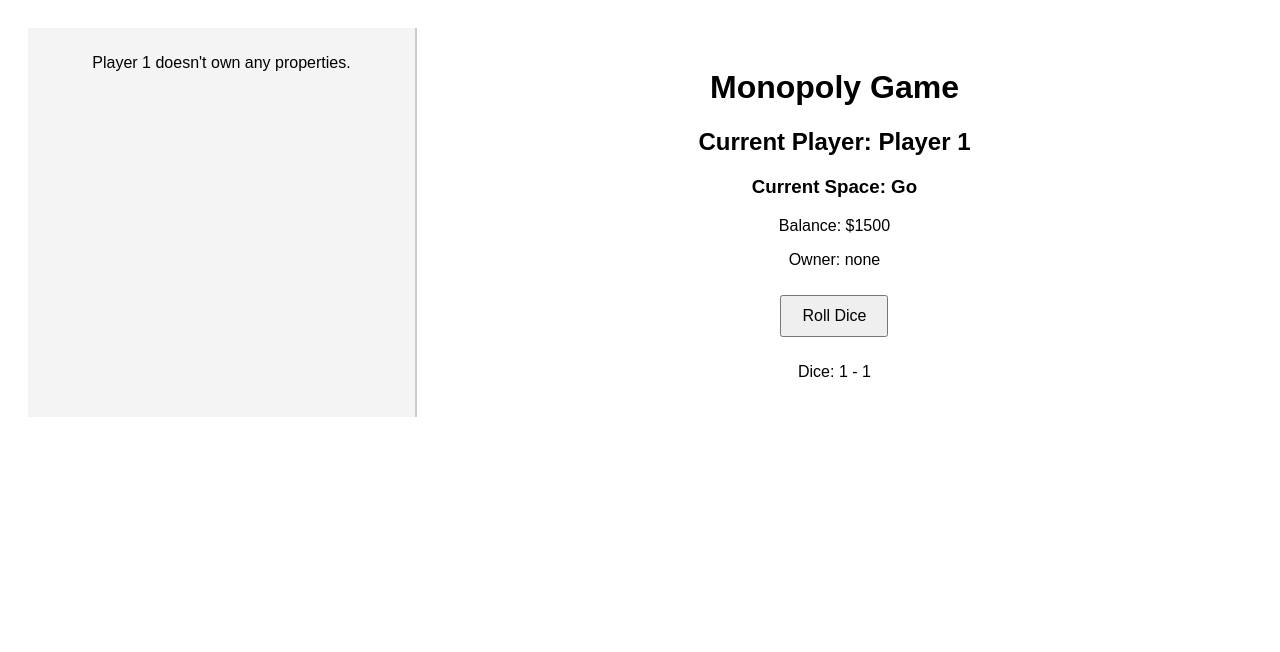
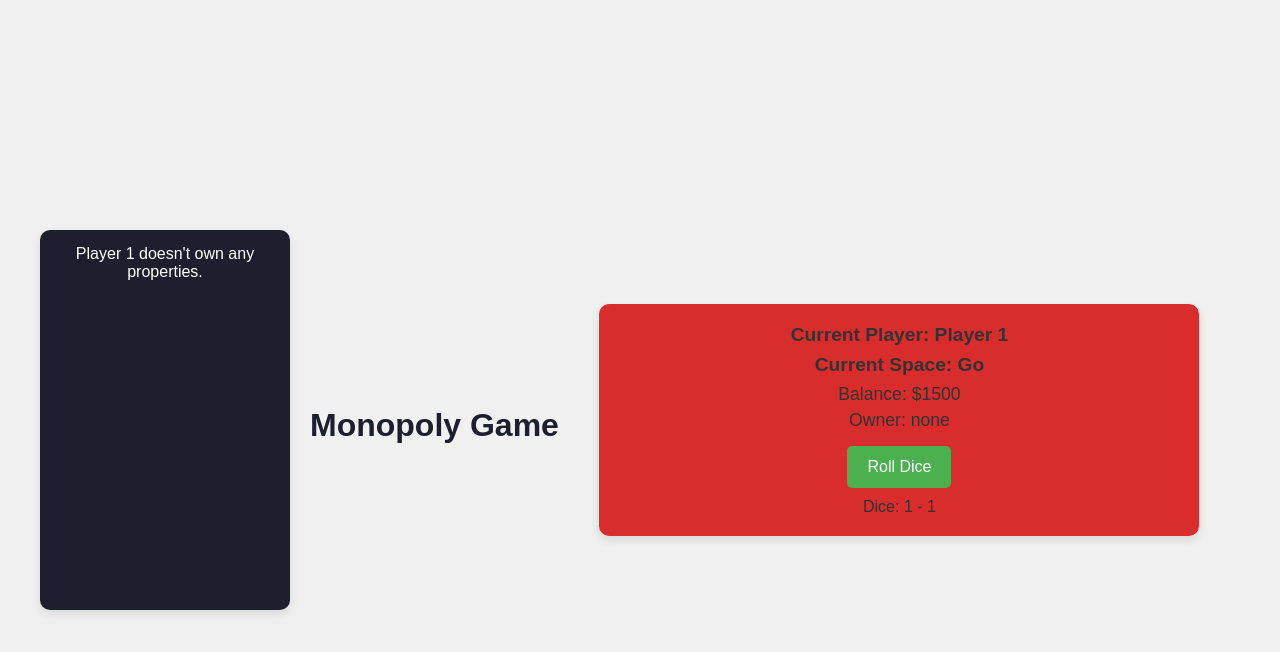
Before and after one commit to annawierzbik/MonopolyAssistant, a React (Create React App) app: page / in a window 1280 px wide. Shown: the top 652 px of the page. Built offline with nearby package versions, Linux system fonts and the light colour scheme.

Commit message:
cos dodalam

```diff
--- a/src/App.css
+++ b/src/App.css
@@ -1,32 +1,167 @@
 /* app.css */
 
+/* Ogólny reset stylów */
+* {
+  margin: 0;
+  padding: 0;
+  box-sizing: border-box;
+}
+
+/* Tło i ogólny wygląd */
+body {
+  font-family: 'Arial', sans-serif;
+  background-color: #f0f0f0;
+  color: #333;
+}
+
+/* Kontener główny */
 .app-container {
   display: flex;
-  justify-content: space-between; /* Rozdziela elementy na dwie części */
+  justify-content: flex-start;
+  margin: 20px;
   padding: 20px;
+  height: 100vh;
+  align-items: center;
 }
 
+/* Lewa część - Posiadłości */
 .left-panel {
-  width: 30%; /* Określamy szerokość panelu po lewej stronie */
-  background-color: #f4f4f4;
-  padding: 10px;
-  border-right: 2px solid #ccc;
+  width: 250px; /* Wąska lista */
+  padding: 15px;
+  background-color: #1d1f2f;
+  color: white;
+  border-radius: 10px;
+  box-shadow: 0 4px 10px rgba(0, 0, 0, 0.1);
+  margin-right: 20px; /* Odstęp od prawego panelu */
+  height: 50%; /* Wypełnia całą wysokość kontenera */
 }
 
-.right-panel {
-  width: 65%; /* Panel na resztę ekranu */
-  padding: 20px;
+/* Tytuł posiadłości */
+.left-panel h3 {
+  font-size: 1.4rem;
+  margin-bottom: 10px;
 }
 
-.left-panel h3 {
-  margin-top: 0;
-}
-
-ul {
+/* Lista posiadłości gracza */
+.left-panel ul {
   list-style-type: none;
   padding-left: 0;
 }
 
-li {
-  padding: 5px 0;
+.left-panel ul li {
+  font-size: 1.2rem;
+  margin-bottom: 8px;
 }
+
+/* Prawa część - Informacje o grze */
+.right-panel {
+  flex-grow: 1; /* Zajmuje pozostałą przestrzeń */
+  padding: 20px;
+  background-color: #d92d2d;
+  border-radius: 10px;
+  box-shadow: 0 4px 10px rgba(0, 0, 0, 0.1);
+  max-width: 600px; /* Maksymalna szerokość */
+  text-align: center;
+  margin-left: auto;
+  margin-right: auto; /* Wyśrodkowanie w poziomie */
+  z-index: 10; /* Upewniamy się, że ten panel będzie na wierzchu */
+}
+
+/* Tytuł gry */
+.title-container h1 {
+  font-size: 2rem;
+  color: #1d1f2f;
+  margin-top: 10px;
+}
+
+.title-container h2 {
+  font-size: 1.6rem;
+  color: #333;
+  margin-bottom: 10px;
+}
+
+/* Informacje o grze */
+.current-info h3 {
+  font-size: 1.2rem;
+  color: #333;
+  margin-bottom: 8px;
+}
+
+.current-info p {
+  font-size: 1.1rem;
+  margin-bottom: 5px;
+}
+
+/* Przyciski (w tym te w dialogu zakupu) */
+button {
+  background-color: #4CAF50;
+  color: white;
+  padding: 12px 20px;
+  border: none;
+  border-radius: 5px;
+  cursor: pointer;
+  font-size: 1rem;
+  margin: 10px 5px;
+  transition: background-color 0.3s;
+}
+
+button:hover {
+  background-color: #45a049;
+}
+
+button:disabled {
+  background-color: #b5b5b5;
+  cursor: not-allowed;
+}
+
+/* Dialog zakupu nieruchomości */
+.purchase-dialog {
+  position: absolute;
+  top: 50%;
+  left: 50%;
+  transform: translate(-50%, -50%);
+  background-color: white;
+  padding: 20px;
+  border-radius: 10px;
+  box-shadow: 0 4px 10px rgba(0, 0, 0, 0.3);
+  text-align: center;
+  z-index: 10;
+}
+
+.purchase-dialog p {
+  font-size: 1.2rem;
+  margin-bottom: 15px;
+}
+
+/* Styl dla komunikatów i przycisków w dialogu przejścia */
+.skip-dialog {
+  text-align: center;
+  margin-top: 20px;
+  font-size: 1.2rem;
+}
+
+.skip-dialog button {
+  margin-top: 10px;
+  font-size: 1rem;
+  padding: 12px 25px;
+  background-color: #007BFF;
+  border: none;
+  border-radius: 5px;
+}
+
+.skip-dialog button:hover {
+  background-color: #0056b3;
+}
+
+/* Responsywność */
+@media (max-width: 768px) {
+  .app-container {
+    flex-direction: column;
+    align-items: center;
+  }
+
+  .left-panel, .right-panel {
+    width: 90%;
+    margin: 10px 0;
+  }
+}
--- a/src/App.js
+++ b/src/App.js
@@ -68,18 +68,24 @@
 
   return (
     <div className="app-container">
-      {/* Kontener na posiadłości po lewej stronie */}
+      {/* Lewa część - Posiadłości */}
       <div className="left-panel">
         {renderPlayerProperties()}
       </div>
 
-      {/* Kontener na treści po prawej stronie */}
+      <div className="title-container">
+          <h1>Monopoly Game</h1>
+        </div>
+
+      {/* Kontener na informacje o grze i dialogi */}
       <div className="right-panel">
-        <h1>Monopoly Game</h1>
-        <h2>Current Player: {currentPlayer.name}</h2>
-        <h3>Current Space: {currentSpace.name}</h3>
-        <p>Balance: ${currentPlayer.balance}</p>
-        <p>Owner: {currentSpace.owner ? currentSpace.owner.name : 'none'}</p>
+
+        <div className="current-info">
+          <h3>Current Player: {currentPlayer.name}</h3>
+          <h3>Current Space: {currentSpace.name}</h3>
+          <p>Balance: ${currentPlayer.balance}</p>
+          <p>Owner: {currentSpace.owner ? currentSpace.owner.name : 'none'}</p>
+        </div>
 
         {/* Dodanie stanu isDiceDisabled do komponentu Dice */}
         <Dice
@@ -105,7 +111,7 @@
 
         {/* Dialog przejścia do kolejnego gracza */}
         {skipDialog && isDiceDisabled && !purchaseDialog && (
-          <div>
+          <div className="skip-dialog">
             <h3>Do you want to move on to the next player?</h3>
             <button
               onClick={() => {
```
Also changed, not shown: src/components/Board.js (deleted, +0 -20 lines).
